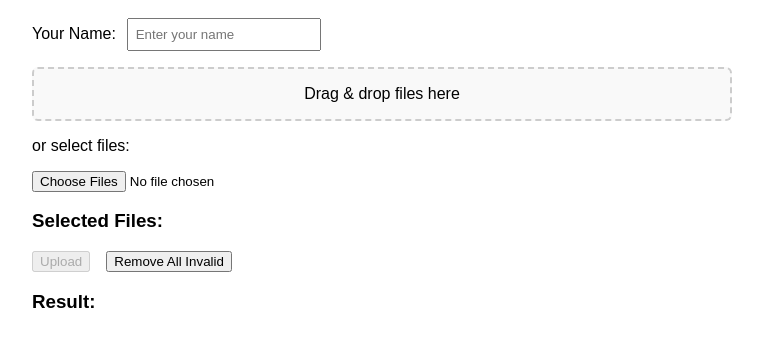
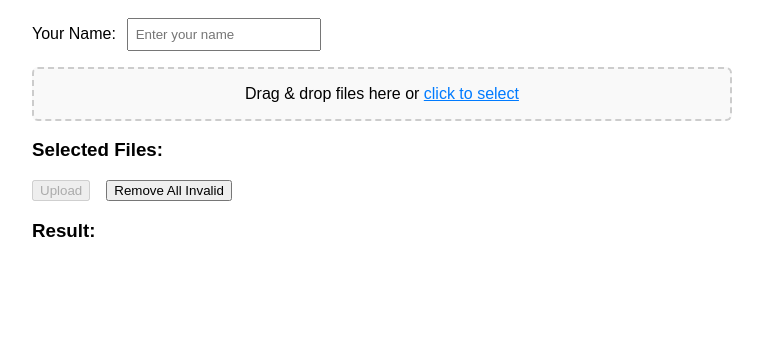
Before and after one commit to siasur/weddingUploader, a plain HTML site: page index.html in a window 1280 px wide. Shown: the part 72-418 px from the top of the page, without its empty margins (258-1021 px from the left). Drawn offline with Linux system fonts and the light colour scheme.

Commit message:
hide the file selector, make dropzone clickable

```diff
--- a/index.html
+++ b/index.html
@@ -15,10 +15,10 @@
   </label>
 
   <div id="dropzone" class="dropzone">
-    Drag & drop files here
+    Drag & drop files here or <span style="color:#007bff;cursor:pointer;text-decoration:underline;">click to select</span>
   </div>
-  <p>or select files:</p>
-  <input type="file" id="file-input" multiple />
+  <p style="display:none;">or select files:</p>
+  <input type="file" id="file-input" multiple style="display:none;" />
 
   <h3>Selected Files:</h3>
   <ul id="file-list"></ul>
--- a/script.js
+++ b/script.js
@@ -167,6 +167,14 @@ function displayFiles(files, additive = false) {
   updateUploadBtnState();
 }
 
+// Hide file input visually (but keep accessible for click)
+fileInput.style.display = "none";
+
+// Open file selector when clicking dropzone
+dropzone.addEventListener("click", () => {
+  fileInput.click();
+});
+
 // Events
 fileInput.addEventListener("change", () => {
   displayFiles(fileInput.files, true); // additive
```
